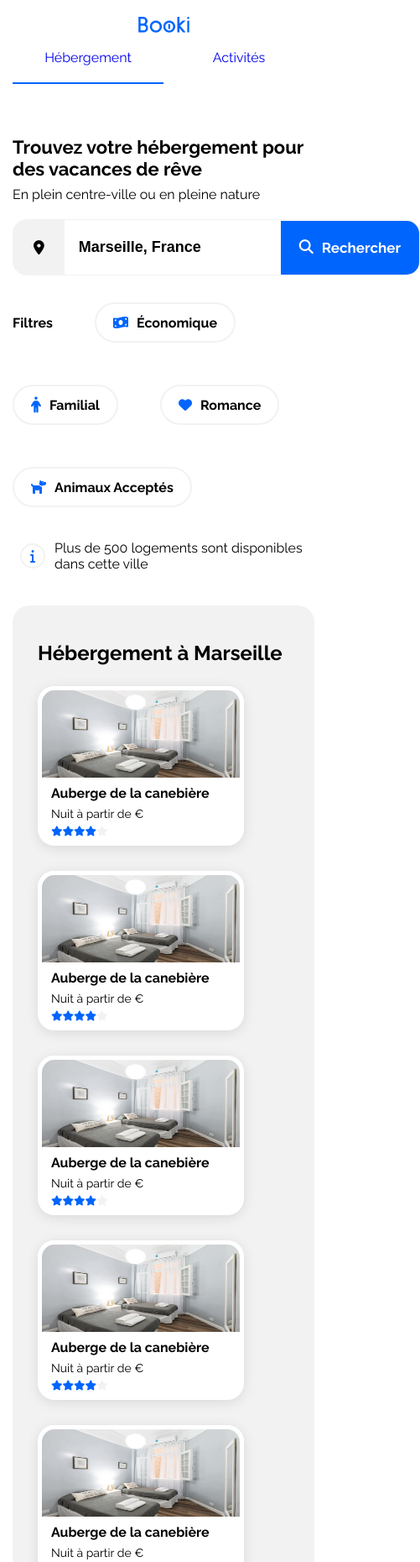
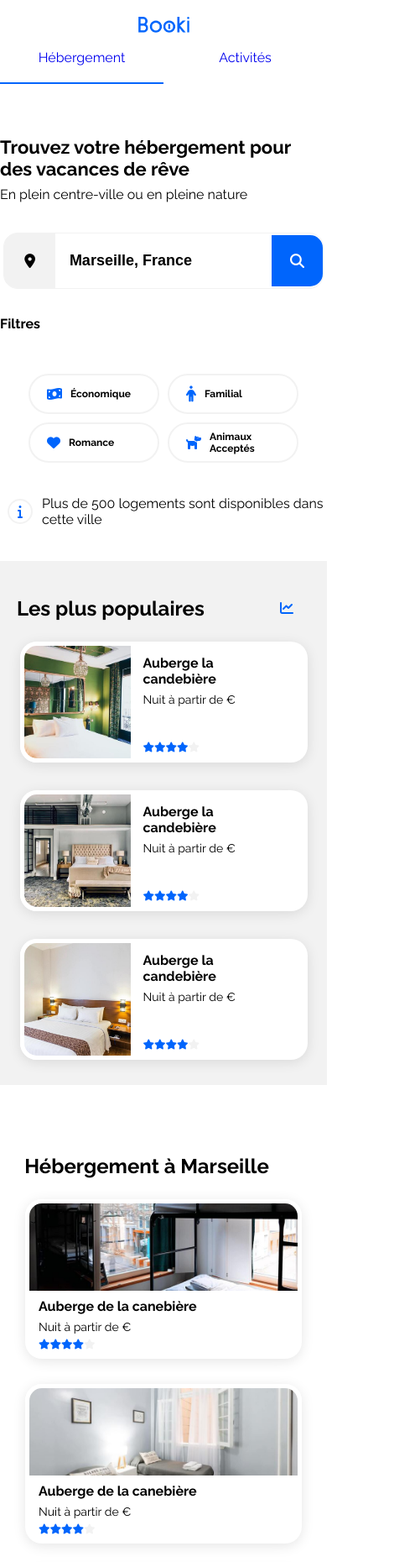
Before and after one commit to waldenwilson/P2, a plain HTML site: page index.html in a window 390 px wide. Shown: the top 1860 px of the page at 84% size, 501 px wide, since content can reach past the window. Drawn offline with Linux system fonts and the light colour scheme.

Commit message:
Ajout affichage mobile

```diff
--- a/css/style.css
+++ b/css/style.css
@@ -216,6 +216,12 @@ h1 {
     font-weight: 700;
 }
 
+.filter-butons {
+    display: flex;
+    flex-direction: row;
+    gap: 40px;
+}
+
 
 
 
@@ -249,7 +255,7 @@ h1 {
 
 
 
-.input-main-location__text-input-area {
+.text-input-area {
     border: none;
     font-size: 18px;
     font-weight: 700;
@@ -268,9 +274,7 @@ h1 {
 
 }
 
-.search-writed-button__bouton-input-search {
-    display: none;
-}
+
 
 .search-writed-button {
     font-size: 17px;
@@ -287,9 +291,10 @@ h1 {
 }
 
 
-.input-main-location__text-input-area:active {
+.text-input-area:active {
     border: 1px solid #f2f2f2;
 }
+
 
 
 /*/////////////////////////NAV////////////*/
@@ -590,11 +595,78 @@ footer h3{
     }
 
     .premiere-section {
-        flex-direction: column;
+        flex-direction: column-reverse;
     }
 
     footer {
-        flex-direction: column;
+        flex-direction: column ;
 
     }
+
+    .input-main-location p {
+        display: none;
+    }
+
+    body {
+        padding-left: unset;
+        padding-right: unset;
+    }
+
+    .input-main-location {
+        margin: auto;
+        margin-top: 36px;
+    }
+
+    .filter-bar {
+        display: flex;
+        flex-direction: column;
+        align-items: flex-start;
+            }
+    .filter-butons {
+        flex-wrap: wrap;
+        width: 100%;
+        justify-content: center;
+        gap: 10px;
+
+   }
+
+    .filter-bar h2 {
+        font-size: 12px;
+    }
+
+    .filter-bar__element {
+        width: 40%;
+    }
+
+    .les-plus-populaires {
+        border-radius: unset;
+    }
+    .les-plus-populaires__card-main {
+        margin: auto;
+    }
+
+    .hebergement-a-marseille__card-main {
+        flex-direction: column;
+        width: 100%;
+
+    }
+    .hebergement-a-marseille {
+        background-color: white;
+        align-items: center;
+    }
+    .hebergement-a-marseille__card-main img {
+        width: 100%;
+        object-fit: cover;
+
+    }
+
+    .activité-marseille__card-main {
+        justify-content: center;
+    }
+
+    .hebergement-a-marseille h2 {
+        padding-left: unset;
+        padding-right: 40px;
+    }
+
 }
--- a/index.html
+++ b/index.html
@@ -9,7 +9,7 @@
         <link href="https://fonts.googleapis.com/css2?family=Raleway:wght@400;700&display=swap" rel="stylesheet">
         <script src="https://kit.fontawesome.com/6360193714.js" crossorigin="anonymous"></script>
         <link rel="stylesheet" href="css/style.css">
-        <title>Document</title>
+        <title>Booki l'agence spécialisé dans la reservation d'hébergement de vacances</title>
 
     </head>
 
@@ -18,7 +18,7 @@
         <body>
             <header>
                 <nav>
-                    <img src="assets/logo/Booki.png" alt="logo booki" class="nav-logo-home">
+                    <img src="assets/logo/Booki.png" alt="logo booki">
                     <div class="lien-menu">
                         <div class="lien-menu__selectionne">
                             <a href="#" id="lien-menu_selection" class="navmenu">Hébergement</a>
@@ -48,12 +48,14 @@
                 <section class="input-main-location ">
 
                         <i class="fa-solid fa-location-dot input-main-location__location-dot"></i>
-                    <input type="text" value="Marseille, France" class="input-main-location__text-input-area">
+                        <input type="text" value="Marseille, France" class="text-input-area">
                         <div class="search-writed-button">
                             <i class="fa-solid fa-magnifying-glass search-writted-button__bouton-input-search"></i>
                             <p>Rechercher</p>
+                        </div>
 
-                    </div>
+
+
 
 
                 </section>
@@ -62,6 +64,7 @@
                 <section class="filter-bar">
 
                     <h2 id="filter-bar__title">Filtres</h2>
+                    <div class="filter-butons">
                         <div class="filter-bar__element filter-bar__element--bill-wave">
                             <i class="fa-solid fa-money-bill-wave"></i>
                             <h2>économique</h2>
@@ -86,6 +89,8 @@
                         <div class="filter-bar__element filter-bar__element--dog">
                             <i class="fa-solid fa-dog"></i>
                             <h2>Animaux acceptés</h2>
+                    </div>
+
 
                     </div>
 
@@ -104,7 +109,7 @@
                         <h2>Hébergement à Marseille</h2>
                         <div class="hebergement-a-marseille__card-main">
                             <div class="card">
-                                <img src="assets/hebergements/4_small/fred-kleber-gTbaxaVLvsg-unsplash.jpg" alt="bell appartement">
+                                <img src="assets/hebergements/4_small/marcus-loke-WQJvWU_HZFo-unsplash.jpg">
                                 <div class="card__description">
                                     <h3>Auberge de la canebière</h3>
                                     <p>Nuit à partir de €</p>
@@ -146,7 +151,7 @@
 
 
                             <div class="card">
-                                <img src="assets/hebergements/4_small/fred-kleber-gTbaxaVLvsg-unsplash.jpg" alt="bell appartement">
+                                <img src="assets/hebergements/4_small/reisetopia-B8WIgxA_PFU-unsplash.jpg" alt="bell appartement">
                                 <div class="card__description">
                                     <h3>Auberge de la canebière</h3>
                                     <p>Nuit à partir de €</p>
@@ -167,7 +172,7 @@
 
 
                             <div class="card">
-                                <img src="assets/hebergements/4_small/fred-kleber-gTbaxaVLvsg-unsplash.jpg" alt="bell appartement">
+                                <img src="assets/hebergements/4_small/annie-spratt-Eg1qcIitAuA-unsplash.jpg" alt="bell appartement">
                                 <div class="card__description">
                                     <h3>Auberge de la canebière</h3>
                                     <p>Nuit à partir de €</p>
@@ -188,7 +193,7 @@
 
 
                             <div class="card">
-                                <img src="assets/hebergements/4_small/fred-kleber-gTbaxaVLvsg-unsplash.jpg" alt="bell appartement">
+                                <img src="assets/hebergements/4_small/nicate-lee-kT-ZyaiwBe0-unsplash.jpg" alt="bell appartement">
                                 <div class="card__description">
                                     <h3>Auberge de la canebière</h3>
                                     <p>Nuit à partir de €</p>
@@ -209,7 +214,7 @@
 
 
                             <div class="card">
-                                <img src="assets/hebergements/4_small/fred-kleber-gTbaxaVLvsg-unsplash.jpg" alt="bell appartement">
+                                <img src="assets/hebergements/4_small/febrian-zakaria-M6S1WvfW68A-unsplash.jpg" alt="bell appartement">
                                 <div class="card__description">
                                     <h3>Auberge de la canebière</h3>
                                     <p>Nuit à partir de €</p>
@@ -241,7 +246,7 @@
                         </div>
                         <div class="les-plus-populaires__card-main">
                             <div class="card">
-                                <img src="assets/hebergements/4_small/nicate-lee-kT-ZyaiwBe0-unsplash.jpg" alt="le luxeeeeee">
+                                <img src="assets/hebergements/4_small/emile-guillemot-Bj_rcSC5XfE-unsplash.jpg" alt="le luxeeeeee">
                                 <div class="card__description">
                                     <div class="card__description__txt">
                                         <h3>Auberge la candebière</h3>
@@ -259,7 +264,7 @@
 
                             </div>
                             <div class="card">
-                                <img src="assets/hebergements/4_small/nicate-lee-kT-ZyaiwBe0-unsplash.jpg" alt="le luxeeeeee">
+                                <img src="assets/hebergements/4_small/aw-creative-VGs8z60yT2c-unsplash.jpg" alt="le luxeeeeee">
                                 <div class="card__description">
                                     <div class="card__description__txt">
                                         <h3>Auberge la candebière</h3>
@@ -277,7 +282,7 @@
 
                             </div>
                             <div class="card">
-                                <img src="assets/hebergements/4_small/nicate-lee-kT-ZyaiwBe0-unsplash.jpg" alt="le luxeeeeee">
+                                <img src="assets/hebergements/4_small/febrian-zakaria-sjvU0THccQA-unsplash.jpg" alt="le luxeeeeee">
                                 <div class="card__description">
                                     <div class="card__description__txt">
                                         <h3>Auberge la candebière</h3>
@@ -305,7 +310,11 @@
                     <h2>Activités à Marseille</h2>
                     <div class="activité-marseille__card-main">
                         <div class="card">
-                            <img src="assets/activites/4_small/kilyan-sockalingum-NR8-cBCN3aI-unsplash.jpg" alt="j'adore cette activité qu'elle est bien">
+                            <img src="assets/activites/4_small/reno-laithienne-QUgJhdY5Fyk-unsplash.jpg" alt="j'adore cette activité qu'elle est bien">
+                            <h3>La bone mère</h3>
+                        </div>
+                        <div class="card">
+                            <img src="assets/activites/4_small/paul-hermann-QFTrLdQIRhI-unsplash.jpg" alt="j'adore cette activité qu'elle est bien">
                             <h3>La bone mère</h3>
                         </div>
                         <div class="card">
@@ -313,11 +322,7 @@
                             <h3>La bone mère</h3>
                         </div>
                         <div class="card">
-                            <img src="assets/activites/4_small/kilyan-sockalingum-NR8-cBCN3aI-unsplash.jpg" alt="j'adore cette activité qu'elle est bien">
-                            <h3>La bone mère</h3>
-                        </div>
-                        <div class="card">
-                            <img src="assets/activites/4_small/kilyan-sockalingum-NR8-cBCN3aI-unsplash.jpg" alt="j'adore cette activité qu'elle est bien">
+                            <img src="assets/activites/4_small/florian-wehde-xW9e8gdotxI-unsplash.jpg" alt="j'adore cette activité qu'elle est bien">
                             <h3>La bone mère</h3>
                         </div>
                     </div>
```
Also changed, not shown: 1 other file. Lines whose indentation alone changed are shown as unchanged.
